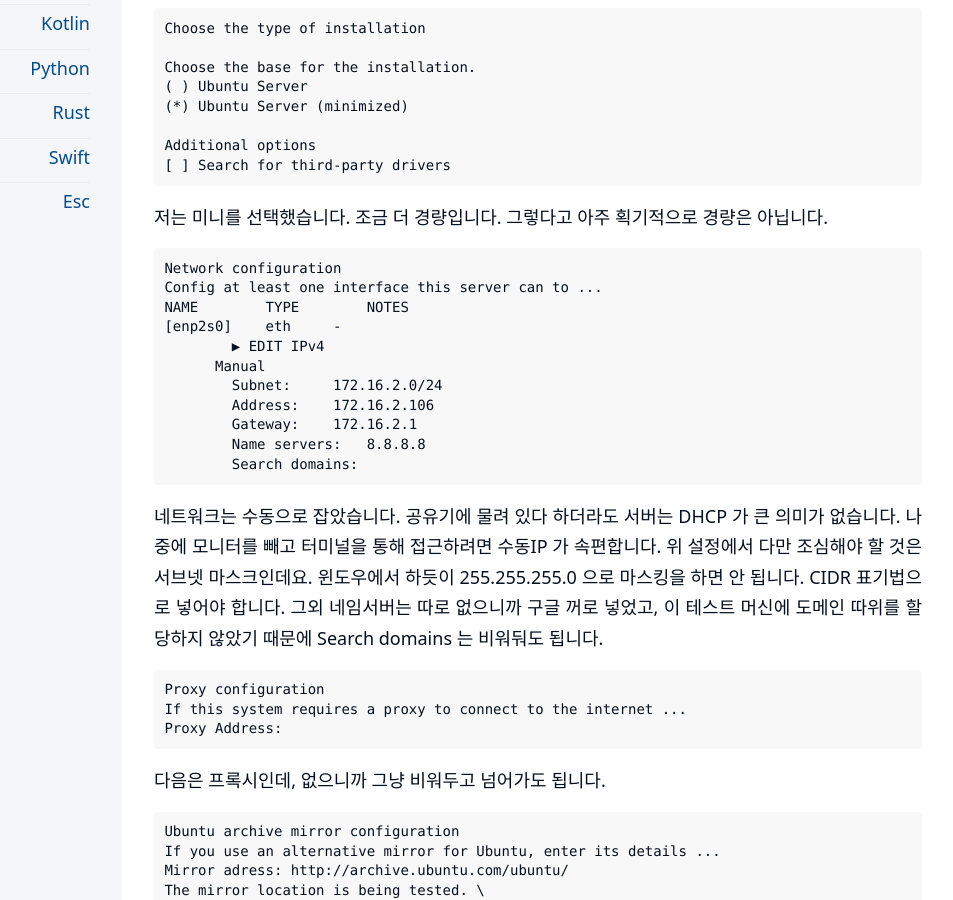
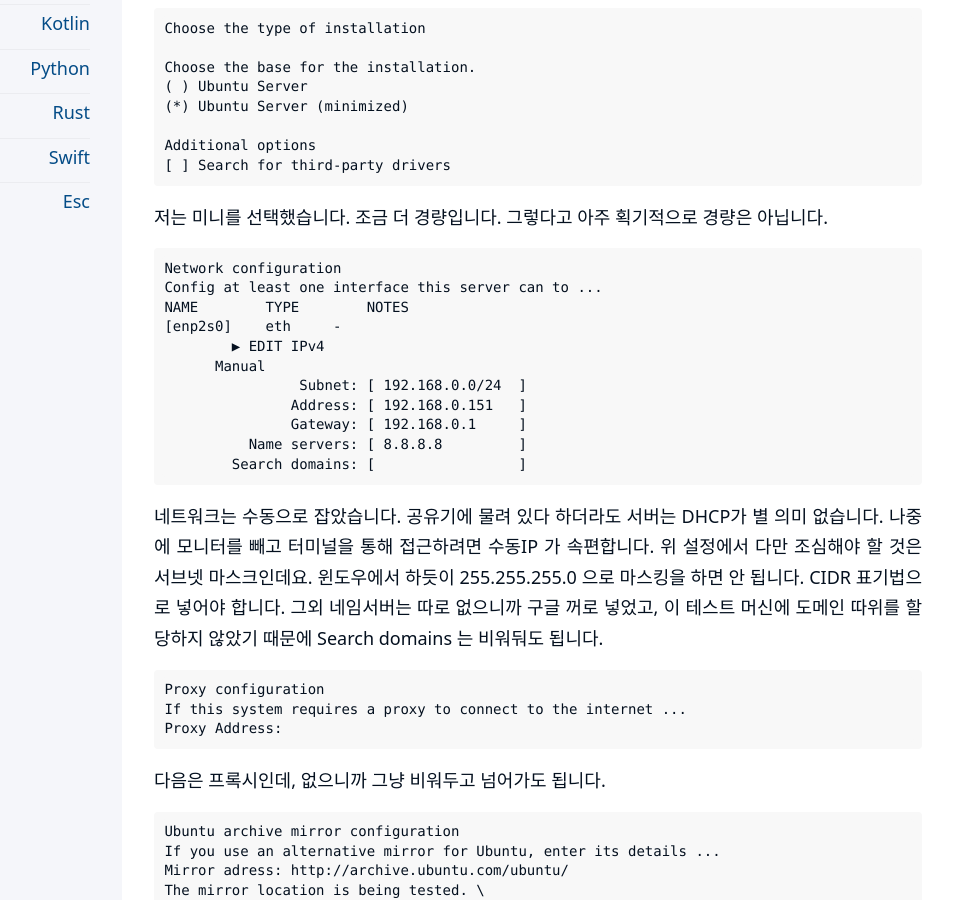
Before and after one commit to kiroshin/kiroshin.github.io, a Jekyll site: the page built from _posts/2026-01-09-ubuntu-linux-install.md, in a window 1280 px wide and 900 px high, scrolled down 1200 px. Shown: the whole window, without its empty margins (198-1151 px from the left). Built offline with Jekyll 4.4.1, drawn with Linux system fonts in a browser that asks for light colours.

Commit message:
Update 2026-01-09-ubuntu-linux-install.md

````diff
--- a/_posts/2026-01-09-ubuntu-linux-install.md
+++ b/_posts/2026-01-09-ubuntu-linux-install.md
@@ -47,14 +47,14 @@ NAME        TYPE        NOTES
 [enp2s0]    eth     -
         ▶ EDIT IPv4
       Manual
-        Subnet:     172.16.2.0/24
-        Address:    172.16.2.106
-        Gateway:    172.16.2.1
-        Name servers:   8.8.8.8
-        Search domains:
+                Subnet: [ 192.168.0.0/24  ]
+               Address: [ 192.168.0.151   ]
+               Gateway: [ 192.168.0.1     ]
+          Name servers: [ 8.8.8.8         ]
+        Search domains: [                 ]
 ```
 
-네트워크는 수동으로 잡았습니다. 공유기에 물려 있다 하더라도 서버는 DHCP 가 큰 의미가 없습니다. 나중에 모니터를 빼고 터미널을 통해 접근하려면 수동IP 가 속편합니다. 위 설정에서 다만 조심해야 할 것은 서브넷 마스크인데요. 윈도우에서 하듯이 255.255.255.0 으로 마스킹을 하면 안 됩니다. CIDR 표기법으로 넣어야 합니다. 그외 네임서버는 따로 없으니까 구글 꺼로 넣었고, 이 테스트 머신에 도메인 따위를 할당하지 않았기 때문에 Search domains 는 비워둬도 됩니다.
+네트워크는 수동으로 잡았습니다. 공유기에 물려 있다 하더라도 서버는 DHCP가 별 의미 없습니다. 나중에 모니터를 빼고 터미널을 통해 접근하려면 수동IP 가 속편합니다. 위 설정에서 다만 조심해야 할 것은 서브넷 마스크인데요. 윈도우에서 하듯이 255.255.255.0 으로 마스킹을 하면 안 됩니다. CIDR 표기법으로 넣어야 합니다. 그외 네임서버는 따로 없으니까 구글 꺼로 넣었고, 이 테스트 머신에 도메인 따위를 할당하지 않았기 때문에 Search domains 는 비워둬도 됩니다.
 
 ```
 Proxy configuration
````
